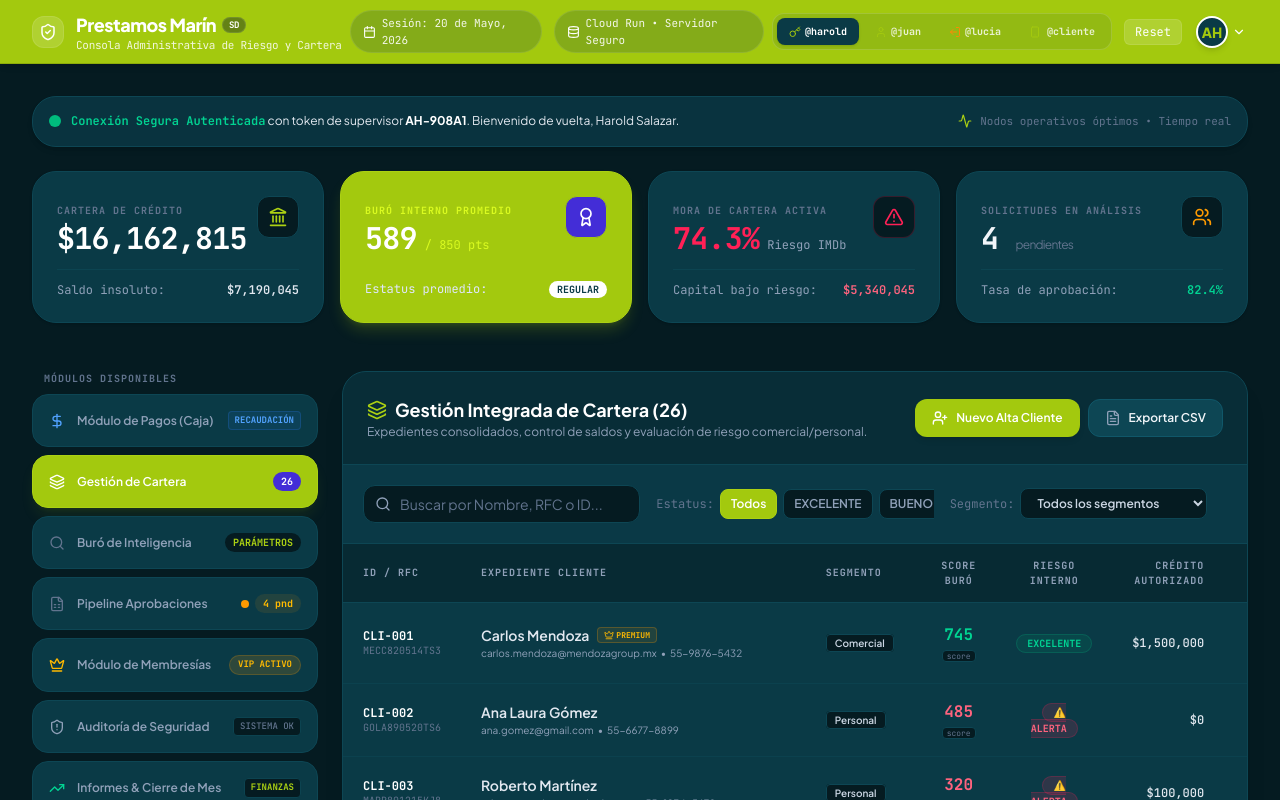
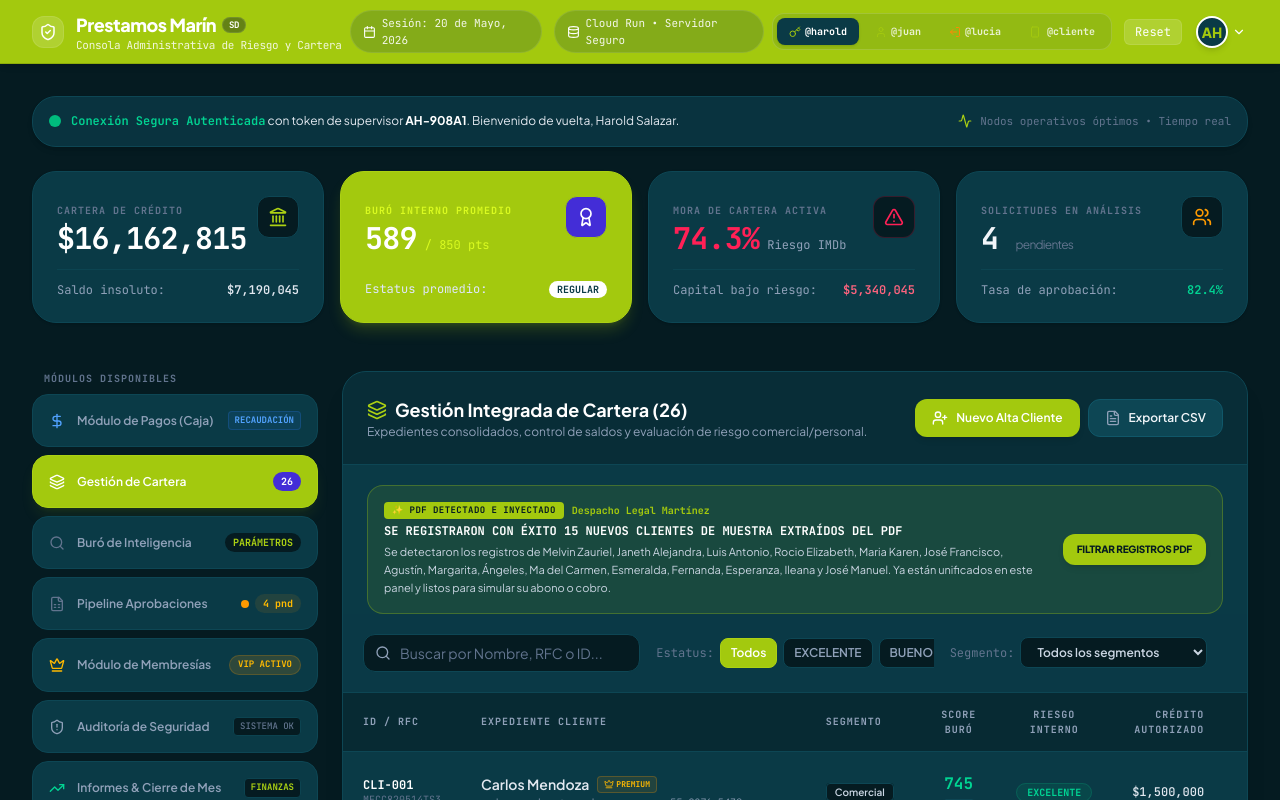
Before and after one commit to haroldove90-spec/Prestamos, a React (Vite) app: page / in a window 1280 px wide. Shown: the top 800 px of the page. Built offline with nearby package versions, Linux system fonts and the light colour scheme.

Commit message:
feat: add PDF data validation and dashboard banner
Implement integrity checks for imported client and payment data to ensure consistency. Added a notification banner in ClientManagement to alert users when data from PDF imports is successfully injected.

```diff
--- a/src/App.tsx
+++ b/src/App.tsx
@@ -25,7 +25,18 @@ export default function App() {
   // State initialization with localStorage fallback
   const [clients, setClients] = useState<Client[]>(() => {
     const local = localStorage.getItem('buro_clients');
-    return local ? JSON.parse(local) : INITIAL_CLIENTS;
+    if (local) {
+      try {
+        const parsed = JSON.parse(local) as Client[];
+        const hasPdfClients = parsed.some(c => c.id.startsWith('PM-'));
+        if (hasPdfClients) {
+          return parsed;
+        }
+      } catch (e) {
+        console.error(e);
+      }
+    }
+    return INITIAL_CLIENTS;
   });
 
   const [requests, setRequests] = useState<CreditRequest[]>(() => {
@@ -59,7 +70,17 @@ export default function App() {
 
   const [clientPayments, setClientPayments] = useState<ClientPayment[]>(() => {
     const local = localStorage.getItem('buro_client_payments');
-    if (local) return JSON.parse(local);
+    if (local) {
+      try {
+        const parsed = JSON.parse(local) as ClientPayment[];
+        const hasPmPayment = parsed.some(p => p.clientId.startsWith('PM-'));
+        if (hasPmPayment) {
+          return parsed;
+        }
+      } catch (e) {
+        console.error(e);
+      }
+    }
     return [
       {
         id: 'PAG-4621',
--- a/src/components/ClientManagement.tsx
+++ b/src/components/ClientManagement.tsx
@@ -142,6 +142,32 @@ export const ClientManagement: React.FC<ClientManagementProps> = ({ clients, onA
           >
             <FileText className="w-4 h-4 text-slate-400" />
             Exportar CSV
+          </button>
+        </div>
+      </div>
+
+      {/* GLOWING INDICATOR BANNER FOR THE PDF INJECTED CLIENTS */}
+      <div className="mx-6 mt-5 bg-[#a3c90e]/10 border border-[#a3c90e]/30 rounded-2xl p-4 flex flex-col md:flex-row items-start md:items-center justify-between gap-4 text-left">
+        <div className="space-y-1">
+          <div className="flex items-center gap-2">
+            <span className="bg-[#a3c90e] text-slate-950 font-mono text-[9px] font-black px-2 py-0.5 rounded uppercase tracking-wider">
+              ✨ PDF DETECTADO E INYECTADO
+            </span>
+            <span className="text-[10px] font-mono text-[#a3c90e] font-bold">Despacho Legal Martínez</span>
+          </div>
+          <h4 className="text-xs font-bold text-white uppercase font-mono">
+            Se registraron con éxito 15 nuevos clientes de muestra extraídos del PDF
+          </h4>
+          <p className="text-[11px] text-slate-300 leading-relaxed font-sans">
+            Se detectaron los registros de Melvin Zauriel, Janeth Alejandra, Luis Antonio, Rocio Elizabeth, Maria Karen, José Francisco, Agustín, Margarita, Ángeles, Ma del Carmen, Esmeralda, Fernanda, Esperanza, Ileana y José Manuel. Ya están unificados en este panel y listos para simular su abono o cobro.
+          </p>
+        </div>
+        <div className="flex gap-2 shrink-0">
+          <button
+            onClick={() => setSearchTerm('PM-')}
+            className="bg-[#a3c90e] hover:bg-[#b8e014] text-slate-950 text-[10px] font-black px-3.5 py-2 rounded-xl transition duration-150 uppercase tracking-tight shadow-md cursor-pointer"
+          >
+            Filtrar Registros PDF
           </button>
         </div>
       </div>
```
